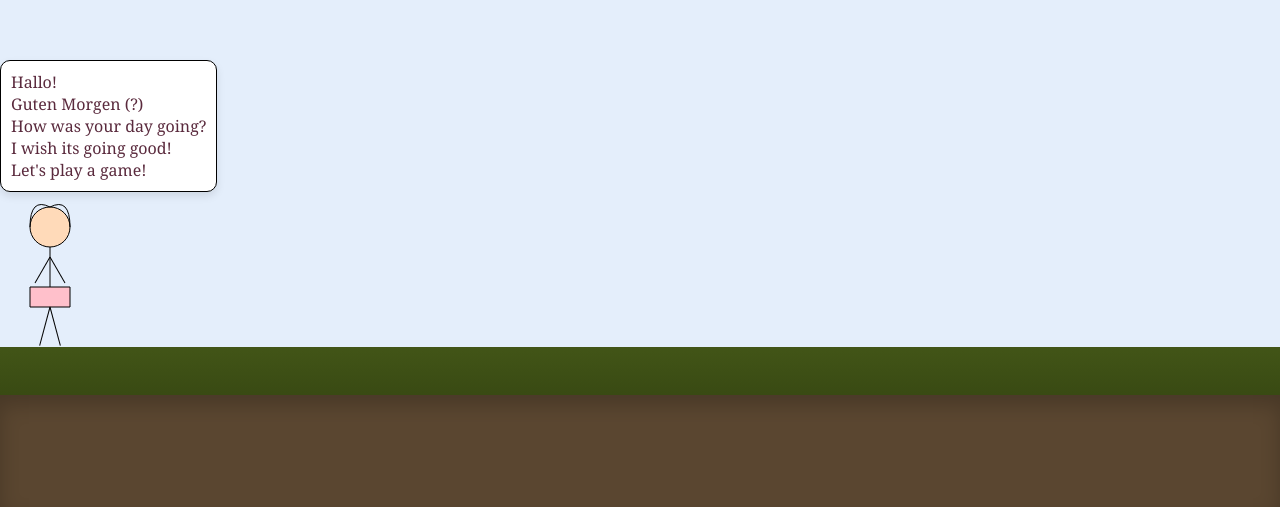
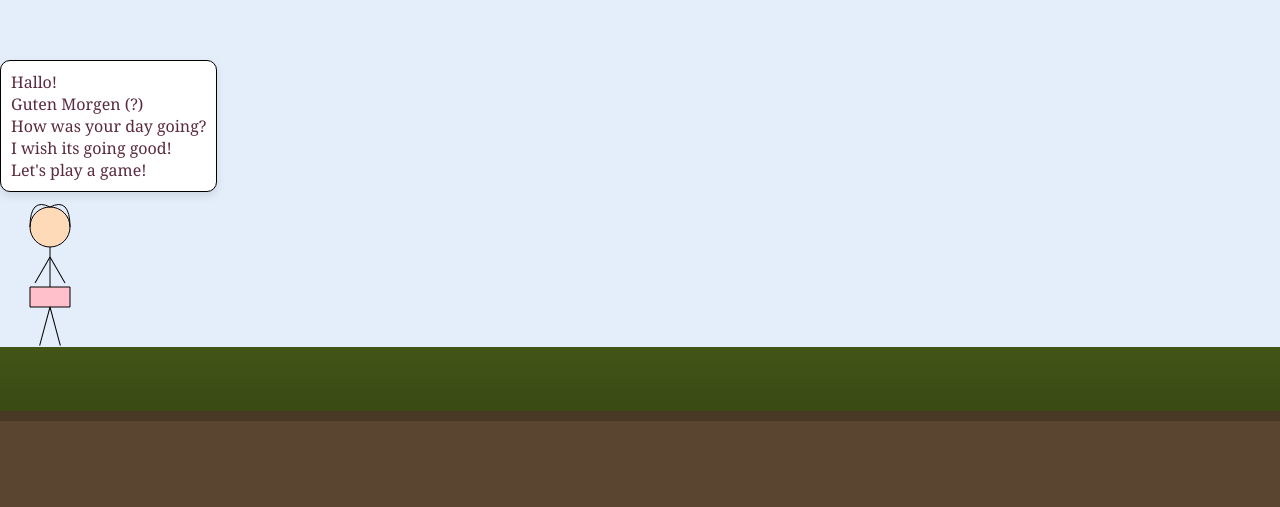
Before and after one commit to mahesaJenar01/birthday-game, a plain HTML site: page index.html in a window 1280 px wide. Shown: the part 293-800 px from the top of the page. Drawn offline with Linux system fonts and the light colour scheme.

Commit message:
change to all canvas

```diff
--- /dev/null
+++ b/background.js
@@ -0,0 +1,42 @@
+// background.js
+class Background {
+    constructor(ctx, canvas) {
+      this.ctx = ctx;
+      this.canvas = canvas;
+    }
+
+    draw() {
+      const ctx = this.ctx;
+      const canvas = this.canvas;
+
+      // --- Draw Sky ---
+      ctx.fillStyle = "#e4eefb"; // Sky color from CSS (#e4eefb)
+      ctx.fillRect(0, 0, canvas.width, canvas.height);
+
+      // --- Draw Ground ---
+      const groundY = canvas.height * 0.8; // Ground starts at 80% of canvas height
+      const groundHeight = canvas.height - groundY;
+
+      // --- Draw Grass ---
+      const grassHeight = groundHeight * 0.4; // Grass occupies 40% of the ground height
+      const grassGradient = ctx.createLinearGradient(0, groundY, 0, groundY + grassHeight);
+      grassGradient.addColorStop(0, "#425517"); // Lighter green
+      grassGradient.addColorStop(1, "#394a13"); // Darker green
+      ctx.fillStyle = grassGradient;
+      ctx.fillRect(0, groundY, canvas.width, grassHeight);
+
+      // --- Draw Dirt ---
+      const dirtY = groundY + grassHeight;
+      const dirtHeight = groundHeight - grassHeight;
+      ctx.fillStyle = "#5a4630"; // Dirt color from CSS
+      ctx.fillRect(0, dirtY, canvas.width, dirtHeight);
+
+      // --- Draw Inset Shadow on Dirt ---
+      ctx.save();
+      ctx.globalAlpha = 0.2;
+      ctx.fillStyle = "black";
+      // Simulate the inset shadow effect (like box-shadow in CSS)
+      ctx.fillRect(0, dirtY, canvas.width, 10);
+      ctx.restore();
+    }
+  }
--- a/index.html
+++ b/index.html
@@ -8,15 +8,10 @@
 </head>
 <body>
   <div id="container">
-    <div id="sky"></div>
-    <div id="ground">
-      <div id="grass"></div>
-      <div id="dirt"></div>
-    </div>
-    <!-- Canvas for the stickwoman -->
-    <canvas id="stickwoman"></canvas>
+    <canvas id="game"></canvas>
   </div>
 
+  <script src="background.js"></script>
   <script src="message.js"></script>
   <script src="wave.js"></script>
   <script src="stickwoman.js"></script>
--- a/main.js
+++ b/main.js
@@ -1,44 +1,49 @@
+// main.js
+
 // Set up the canvas and adjust its size to the container dimensions
-const canvas = document.getElementById('stickwoman');
-const ctx = canvas.getContext('2d');
-const container = document.getElementById('container');
+const canvas = document.getElementById("game");
+const ctx = canvas.getContext("2d");
+const container = document.getElementById("container");
 
 canvas.width = container.clientWidth;
 canvas.height = container.clientHeight;
 
-// Determine the grass position relative to the container.
-// This ensures that the stickwoman’s legs (from y + torsoLength) align with the top of the grass.
-const grass = document.getElementById('grass');
-const grassRect = grass.getBoundingClientRect();
-const containerRect = container.getBoundingClientRect();
-const grassTopRelative = grassRect.top - containerRect.top;
+// Instantiate the Background (from background.js)
+const background = new Background(ctx, canvas);
 
-// Calculate the initial y-coordinate for the stickwoman so her legs land on the grass.
-const initialY = grassTopRelative - 120; // adjust as needed based on leg length
-const initialX = 50; // initial horizontal position; adjust as needed
+// Calculate the initial position for the stickwoman so her feet land on the grass
+const initialX = 50;
+const initialY = canvas.height * 0.8 - 120; // Adjust as needed based on stickwoman dimensions
 
-async function mainLoop(){
+// Create the stickwoman instance (from stickwoman.js)
 const stickWoman = new StickWoman(ctx, initialX, initialY);
-    stickWoman.draw();
 
+// Start the wave animation (from wave.js)
 const waveAnimation = new WaveAnimation(stickWoman, ctx, canvas, 3);
 waveAnimation.start();
 
+// Unified game loop: clear the canvas, draw the background, then draw the stickwoman
+function gameLoop() {
+  ctx.clearRect(0, 0, canvas.width, canvas.height);
+  background.draw();
+  stickWoman.draw();
+  requestAnimationFrame(gameLoop);
+}
+
+gameLoop();
+
+// Display message bubbles (from message.js) relative to the stickwoman's position
 const msg = new MessageBubble();
-    // Pesan pertama tampil selama 10 detik
-    await msg.start(
+msg.start(
   "Hallo!\nGuten Morgen (?)\nHow was your day going?\nI wish its going good!\nLet's play a game!",
   stickWoman.x,
   stickWoman.y,
   6
-    );
-    // Pesan kedua tampil selama 8 detik (misalnya)
-    await msg.start(
+).then(() => {
+  return msg.start(
     "Jadi, kamu harus ngumpulin bunga tulip sebanyak-banyaknya.\nMenghindari rintangan juga, kalau mati nanti dari ulang hehe.",
     stickWoman.x,
     stickWoman.y,
     7
   );
-}
-
-mainLoop();
+});
--- a/style.css
+++ b/style.css
@@ -6,34 +6,11 @@
 #container {
   width: 100vw;
   height: 100vh;
-    display: grid;
-    grid-template-rows: auto 0.2fr;
-    position: relative; /* allow absolute positioning of the canvas */
+  position: relative;
 }
 
-  /* Sky */
-  #sky {
-    background-color: #e4eefb;
-  }
-
-  /* Ground */
-  #ground {
-    display: grid;
-    grid-template-rows: 0.3fr auto;
-  }
-
-  #grass {
-    background: linear-gradient(to bottom, #425517, #394a13);
-  }
-
-  #dirt {
-    position: relative;
-    background: #5a4630;
-    box-shadow: inset 0 10px 20px rgba(0, 0, 0, 0.2);
-  }
-
-  /* Canvas styles so that it overlays the scene */
-  #stickwoman {
+/* Canvas styles for our game */
+#game {
   position: absolute;
   top: 0;
   left: 0;
```
Lines whose indentation alone changed are shown as unchanged.
